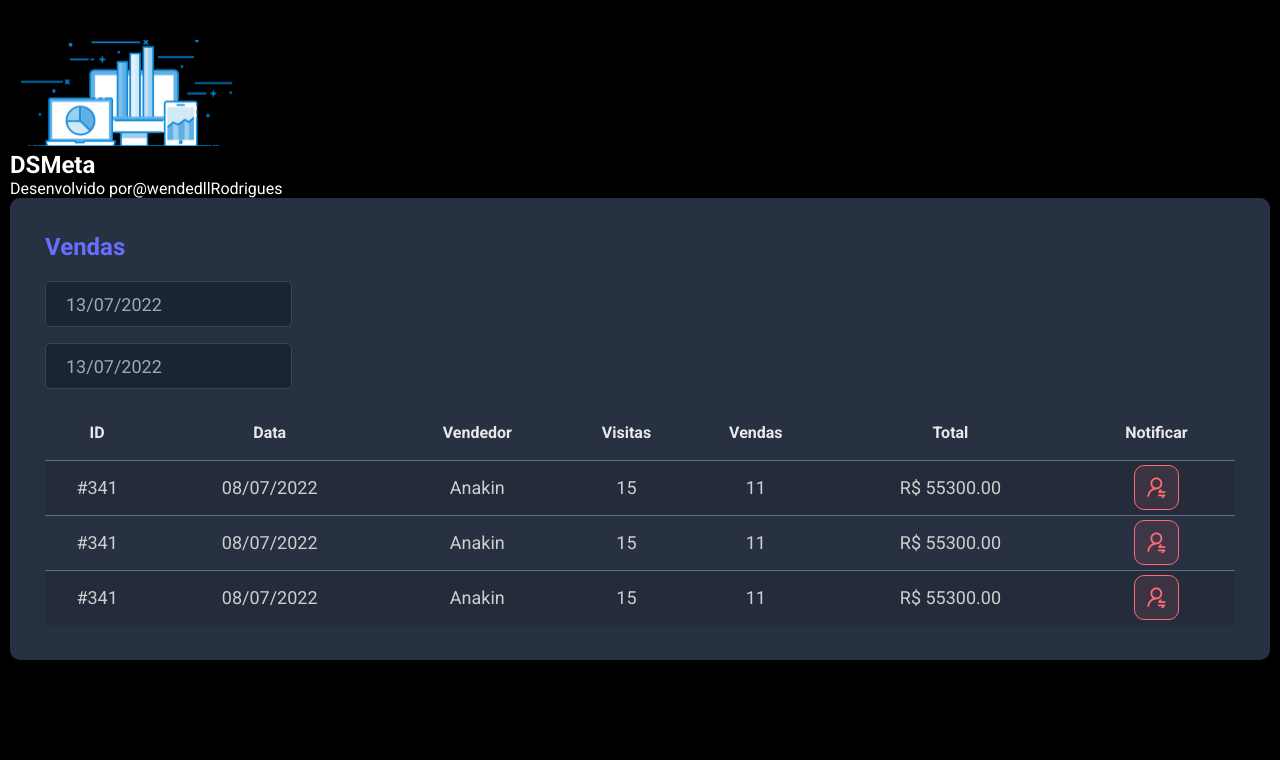
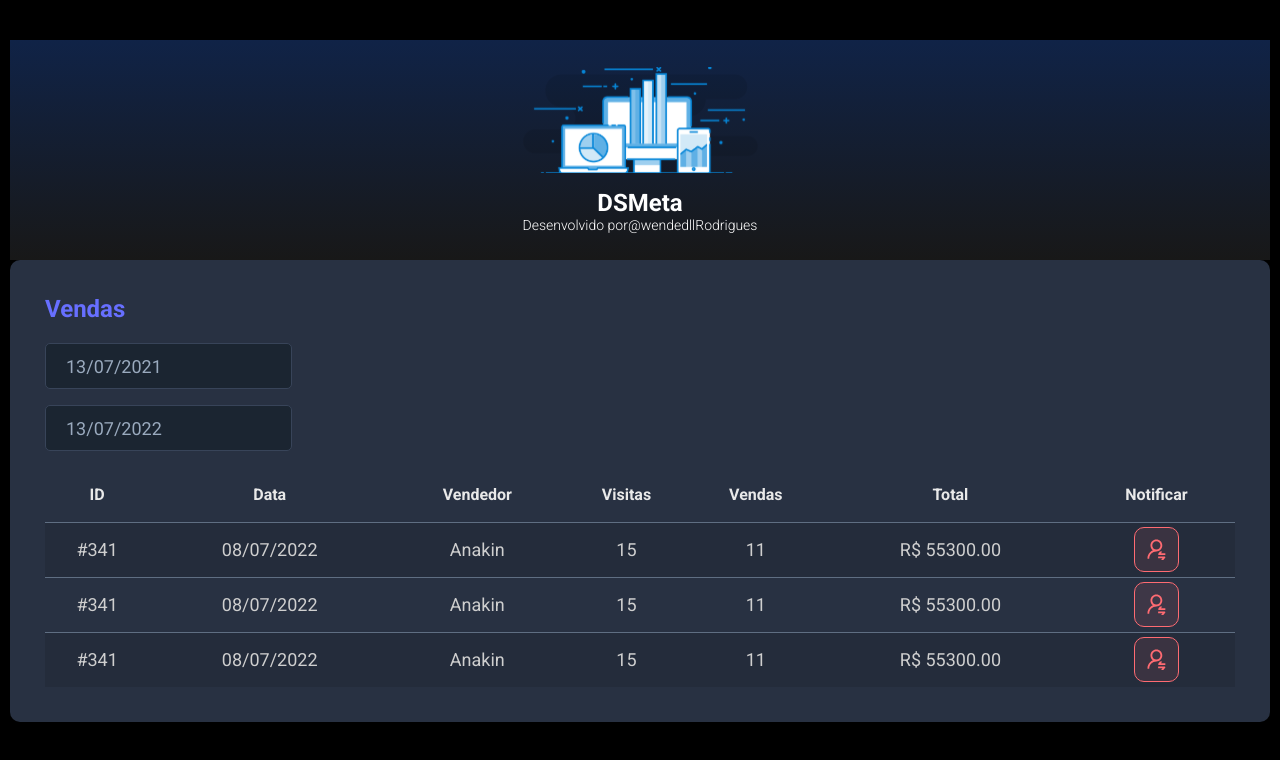
Before and after one commit to robertowendellrodrigues/dsmeta, a React (Vite) app in the folder frontend/: page / in a window 1280 px wide. Shown: the top 760 px of the page. Built offline with nearby package versions, Linux system fonts and the light colour scheme.

Commit message:
useState

```diff
--- a/frontend/src/App.tsx
+++ b/frontend/src/App.tsx
@@ -1,5 +1,5 @@
-import SalesCard from "./components/SalesCard"
-import Header from "./components/Header"
+import SalesCard from "./components/SalesCard";
+import Header from "./components/Header";
 
 function App() {
 
@@ -20,4 +20,4 @@
   )
 }
 
-export default App
+export default App;
--- a/frontend/src/components/Header/index.tsx
+++ b/frontend/src/components/Header/index.tsx
@@ -1,4 +1,5 @@
-import logo from '../../assets/img/logo.svg'
+import logo from '../../assets/img/logo.svg';
+import './styles.css';
 
 function Header() {
     return (
@@ -15,4 +16,4 @@
     )
 }
 
-export default Header
+export default Header;
--- a/frontend/src/components/NotificationButton/index.tsx
+++ b/frontend/src/components/NotificationButton/index.tsx
@@ -1,5 +1,5 @@
-import icon from '../../assets/img/notification-icon.svg'
-import './styles.css'
+import icon from '../../assets/img/notification-icon.svg';
+import './styles.css';
 
 function NotificationButton() {
 
@@ -10,4 +10,4 @@
     )
 }
 
-export default NotificationButton
+export default NotificationButton;
--- a/frontend/src/components/SalesCard/index.tsx
+++ b/frontend/src/components/SalesCard/index.tsx
@@ -1,26 +1,34 @@
-import NotificationButton from '../NotificationButton'
-import './styles.css'
+import NotificationButton from '../NotificationButton';
+import './styles.css';
 import DatePicker from "react-datepicker";
 import "react-datepicker/dist/react-datepicker.css";
+import { useState } from 'react';
 
 
 function SalesCard() {
+
+    const min = new Date(new Date().setDate(new Date().getDate() - 365));
+    const max =  new Date();
+
+const [minDate, setMinDate] = useState(min);
+const [maxDate, setMaxDate] = useState(max);
+
     return (
         <div className="dsmeta-card">
             <h2 className="dsmeta-sales-title">Vendas</h2>
             <div>
                 <div className="dsmeta-form-control-container">
                     <DatePicker
-                        selected={new Date()}
-                        onChange={(date: Date) => { }}
+                        selected={minDate}
+                        onChange={(date: Date) => setMinDate(date)}
                         className="dsmeta-form-control"
                         dateFormat="dd/MM/yyyy"
                     />
                 </div>
                 <div className="dsmeta-form-control-container">
                     <DatePicker
-                        selected={new Date()}
-                        onChange={(date: Date) => { }}
+                        selected={maxDate}
+                        onChange={(date: Date) => setMaxDate(date)}
                         className="dsmeta-form-control"
                         dateFormat="dd/MM/yyyy"
                     />
@@ -89,4 +97,4 @@
         </div>
     )
 }
-export default SalesCard
+export default SalesCard;
```
Also changed, not shown: frontend/src/main.tsx (+4 -4 lines).
